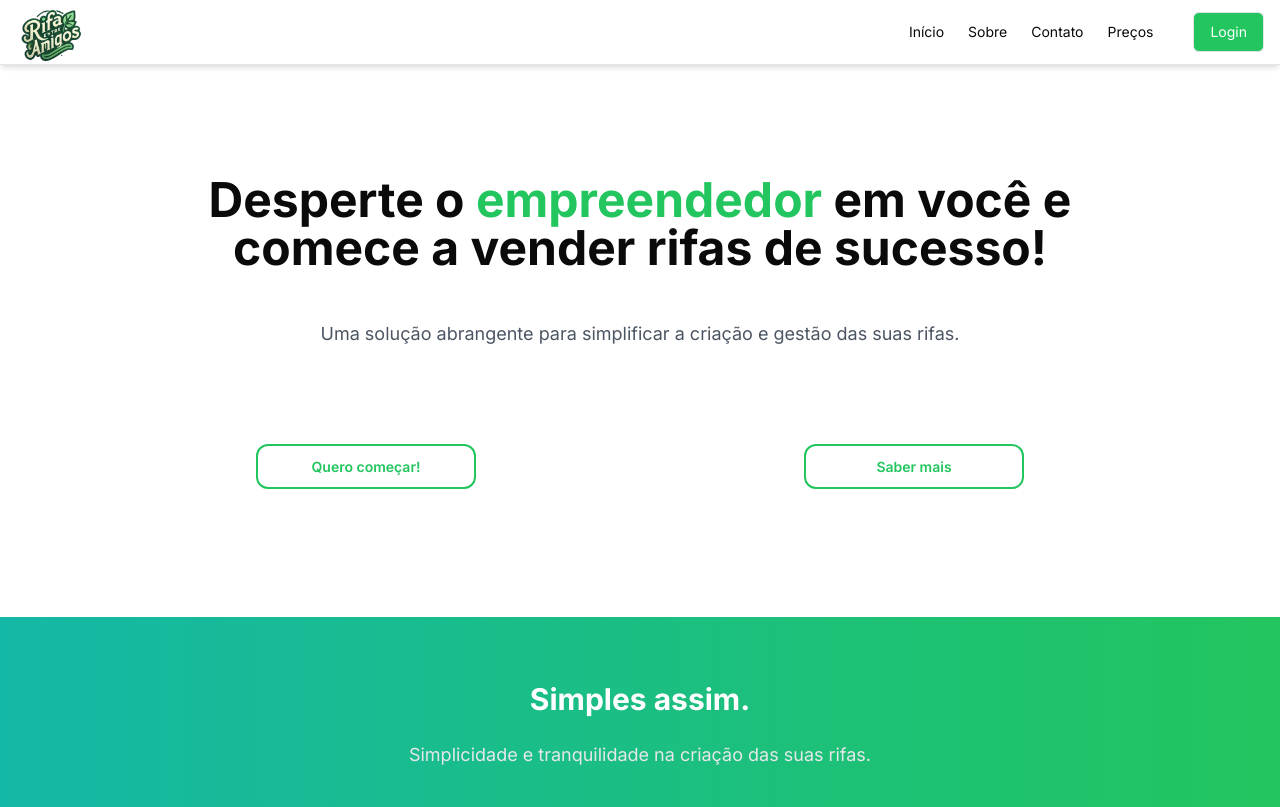
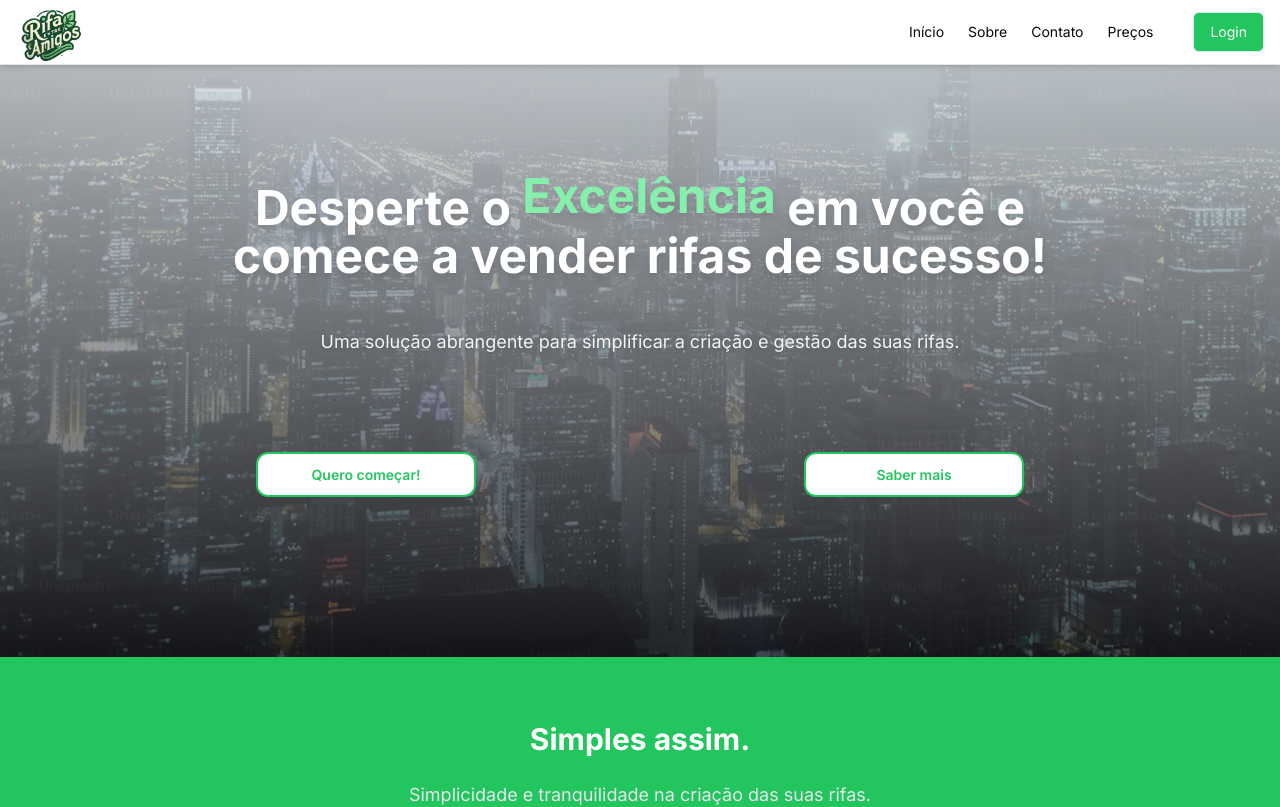
Before and after one commit to TheusChagas/Rifa-Solidaria, a Next.js app: page / in a window 1280 px wide. Shown: the top 807 px of the page. Built offline with nearby package versions, Linux system fonts and the light colour scheme.

Commit message:
Pagina de rifas novamente

```diff
--- a/app/page.tsx
+++ b/app/page.tsx
@@ -1,36 +1,93 @@
-import { Navbar } from "@/components/Navbar"
+'use client'
+
+import { useEffect, useRef, useState } from "react";
+import { Navbar } from "@/components/Navbar";
 import { HeroButtons } from "@/components/HeroButton";
 import { Play, Lightbulb, Send, DollarSign, Phone, Clock, Mail } from "lucide-react";
 import { SupportButton } from "@/components/SupportButton";
 import { cn } from "@/lib/utils";
-import { useState } from "react";
+import Logo from "@/assets/Logo.png";
+import { CarrosselVertical } from "@/components/CarroselVertical";
 
 export default function Home() {
+    const heroRef = useRef<HTMLElement>(null);
+    const bgRef = useRef<HTMLDivElement>(null);
     const [isHeroVisible, setIsHeroVisible] = useState(true);
 
+    useEffect(() => {
+        const observer = new IntersectionObserver(
+            ([entry]) => {
+                setIsHeroVisible(entry.isIntersecting);
+            },
+            { threshold: 0, rootMargin: "0px 0px -50% 0px" }
+        );
+
+        if (heroRef.current) {
+            observer.observe(heroRef.current);
+        }
+
+        return () => {
+            if (heroRef.current) {
+                observer.unobserve(heroRef.current);
+            }
+        };
+    }, []);
+
+    const handleMouseMove = (e: React.MouseEvent<HTMLElement>) => {
+        const rect = e.currentTarget.getBoundingClientRect();
+        const x = e.clientX - rect.left;
+        const y = e.clientY - rect.top;
+        const offsetX = (x - rect.width / 2) / (rect.width / 2);
+        const offsetY = (y - rect.height / 2) / (rect.height / 2);
+        const translateX = offsetX * -20;
+        const translateY = offsetY * -20;
+        if (bgRef.current) {
+            bgRef.current.style.transform = `scale(1.25) translate(${translateX}px, ${translateY}px)`;
+        }
+    };
+
+    const handleMouseLeave = () => {
+        if (bgRef.current) {
+            bgRef.current.style.transform = `scale(1.25) translate(0, 0)`;
+        }
+    };
+
     return (
-        <div>
         <main className="flex flex-col items-center text-center overflow-x-hidden">
-                {/* Navbar - Verificar se já é responsivo internamente */}
             <Navbar isHeroVisible={isHeroVisible} />
-
-                {/* Hero Section - Ajustes de tamanho e espaçamento */}
-                <div className="w-screen">
-                    <section className="w-full max-w-4xl text-center mt-8 md:mt-12 py-16 md:py-32 mx-auto opacity-100">
-                        <h2 className="text-3xl sm:text-4xl lg:text-5xl font-bold px-4">
-                            Desperte o <span className="text-green-500">empreendedor</span> em você e comece
-                            a vender rifas de sucesso!
+            <section
+                ref={heroRef}
+                onMouseMove={handleMouseMove}
+                onMouseLeave={handleMouseLeave}
+                className="relative w-full text-center py-16 md:py-40"
+            >
+                <div
+                    ref={bgRef}
+                    className="fixed top-0 left-0 w-full h-full bg-[url(@/assets/test.png)] bg-no-repeat bg-cover bg-center transition-transform duration-200 ease-out"
+                    style={{ zIndex: -20, transform: "scale(1.1) translate(0, 0)" }}
+                ></div>
+                <div
+                    className="absolute inset-0 bg-gradient-to-b from-slate-100 to-zinc-900 opacity-80"
+                    style={{ zIndex: -10 }}
+                ></div>
+                <div className="relative max-w-4xl mx-auto">
+                    <h2 className="text-3xl sm:text-4xl lg:text-5xl font-bold px-4 text-white drop-shadow-lg">
+                        Desperte o{" "}
+                        <span className="text-green-300 mt-16">
+                            <CarrosselVertical
+                                words={["Teste", "Inovação", "Excelência"]}
+                                interval={2500} // opcional, pois o padrão é 3000ms
+                            />
+                        </span>{" "}
+                        em você e comece a vender rifas de sucesso!
                     </h2>
-                        <p className="text-gray-600 text-base sm:text-lg mt-6 md:mt-12 mb-8">
+                    <p className="text-gray-100 text-base sm:text-lg mt-6 md:mt-12 mb-8 drop-shadow">
                         Uma solução abrangente para simplificar a criação e gestão das suas rifas.
                     </p>
-
                     <HeroButtons />
+                </div>
             </section>
-                </div>
-
-                {/* Features Section - Grid e tamanhos responsivos */}
-                <section className="w-full bg-gradient-to-l from-green-500 to-teal-500 text-white py-12 md:py-16 px-6 sm:px-12">
+            <section className="relative z-20 w-full bg-green-500 text-white py-12 md:py-16 px-6 sm:px-12">
                 <h3 className="text-2xl sm:text-3xl font-bold mb-4 sm:mb-6">Simples assim.</h3>
                 <p className="text-gray-200 text-sm sm:text-lg mb-8 sm:mb-12">
                     Simplicidade e tranquilidade na criação das suas rifas.
@@ -42,13 +99,15 @@ export default function Home() {
                             className="flex flex-col items-center p-6 space-y-4 group transition-all duration-300"
                         >
                             <div className="p-4 rounded-2xl bg-white/10 backdrop-blur-sm hover:bg-white/20 transition-all duration-300 shadow-xl hover:shadow-2xl">
-                                    <Icon className={cn(
+                                <Icon
+                                    className={cn(
                                         "w-16 h-16 sm:w-14 sm:h-14 lg:w-16 lg:h-16",
                                         "text-white drop-shadow-[0_5px_15px_rgba(0,0,0,0.3)]",
                                         "transition-transform duration-300",
                                         "md:group-hover:scale-[125%]",
                                         "active:scale-105"
-                                    )} />
+                                    )}
+                                />
                             </div>
                             <p className="text-sm sm:text-base lg:text-lg font-medium">
                                 {["Comece", "Crie", "Compartilhe", "Ganhe"][index]}
@@ -57,42 +116,34 @@ export default function Home() {
                     ))}
                 </div>
             </section>
-
-                {/* Suporte Section - Ajustes de espaçamento */}
-                <section className="w-full text-center py-12 md:py-24 px-4 space-y-8">
+            <section className="w-full text-center py-12 md:py-24 px-4 space-y-8 bg-zinc-50">
                 <h3 className="text-2xl sm:text-3xl lg:text-4xl font-bold mb-6 md:mb-8">
                     PRECISA DE AJUDA?
                 </h3>
-
                 <div className="grid grid-cols-1 md:grid-cols-3 gap-8 max-w-4xl mx-4 md:mx-auto">
                     <div className="space-y-2 bg-green-50 p-4 rounded-xl bg-white shadow-md hover:shadow-lg transition-all duration-300 hover:-translate-y-1 hover:scale-[105%]">
                         <Phone className="h-8 w-8 mx-auto text-green-600 mb-2 hover:scale-[115%] transition-transform" />
                         <p className="font-semibold text-green-900">Telefone</p>
                         <p className="text-gray-600">(11) 99999-9999</p>
                     </div>
-
                     <div className="space-y-2 bg-green-50 p-4 rounded-xl bg-white shadow-md hover:shadow-lg transition-all duration-300 hover:-translate-y-1 hover:scale-[105%]">
                         <Mail className="h-8 w-8 mx-auto text-green-600 mb-2 hover:scale-[115%] transition-transform" />
                         <p className="font-semibold text-green-900">E-mail</p>
                         <p className="text-gray-600">suporte@rifafacil.com</p>
                     </div>
-
                     <div className="space-y-2 bg-green-50 p-4 rounded-xl bg-white shadow-md hover:shadow-lg transition-all duration-300 hover:-translate-y-1 hover:scale-[105%]">
                         <Clock className="h-8 w-8 mx-auto text-green-600 mb-2 hover:scale-[115%] transition-transform" />
                         <p className="font-semibold text-green-900">Horário</p>
                         <p className="text-gray-600">24h por dia</p>
                     </div>
                 </div>
-
                 <p className="text-gray-600 max-w-2xl mx-auto mt-8 text-lg">
                     Ou envie sua dúvida diretamente pelo formulário abaixo:
                 </p>
-
                 <div className="mt-8 hover:scale-105 transition-transform duration-300">
                     <SupportButton />
                 </div>
             </section>
         </main>
-        </div>
     );
 }
--- a/components/CarroselVertical.tsx
+++ b/components/CarroselVertical.tsx
@@ -5,7 +5,7 @@ import { useEffect, useState } from "react";
 
 interface VerticalCarouselProps {
     words: string[];
-    interval?: number; // Intervalo em milissegundos, padrão 3000ms
+    interval?: number;
     className?: string;
 }
 
@@ -26,17 +26,27 @@ export function CarrosselVertical({
     return (
         <span
             className={`inline-block relative ${className}`}
-            style={{ height: "1em", overflow: "hidden" }}
+            style={{
+                height: "1.5em", // Altura aumentada para evitar sobreposição
+                overflow: "hidden",
+                verticalAlign: "bottom" // Remove espaçamento extra abaixo
+            }}
         >
             <span
                 className="block transition-transform duration-500"
-                style={{ transform: `translateY(-${currentIndex * 100}%)` }}
+                style={{
+                    transform: `translateY(-${currentIndex * 1.5}em)`,
+                    lineHeight: "1.5em" // Espaçamento vertical consistente
+                }}
             >
                 {words.map((word, index) => (
                     <span
                         key={index}
-                        className="block"
-                        style={{ height: "1em", lineHeight: "1em" }}
+                        className="block leading-none" // Remove espaçamento interno
+                        style={{
+                            height: "1.5em",
+                            padding: "0.25em 0" // Espaçamento vertical entre as palavras
+                        }}
                     >
                         {word}
                     </span>
--- a/package.json
+++ b/package.json
@@ -25,12 +25,12 @@
     "aos": "^2.3.4",
     "class-variance-authority": "^0.7.1",
     "clsx": "^2.1.1",
-    "date-fns": "^4.1.0",
+    "date-fns": "^3.6.0",
     "embla-carousel-react": "^8.5.2",
     "lucide-react": "^0.474.0",
     "next": "15.1.6",
     "react": "^19.0.0",
-    "react-day-picker": "^8.10.1",
+    "react-day-picker": "^9.6.7",
     "react-dom": "^19.0.0",
     "react-hook-form": "^7.54.2",
     "react-icons": "^5.5.0",
```
Also changed, not shown: app/vendedor/rifas/page.tsx (added, +116 -0 lines), 1 other file (tests, documents, lock files or other folders). Lines whose indentation alone changed are shown as unchanged.
